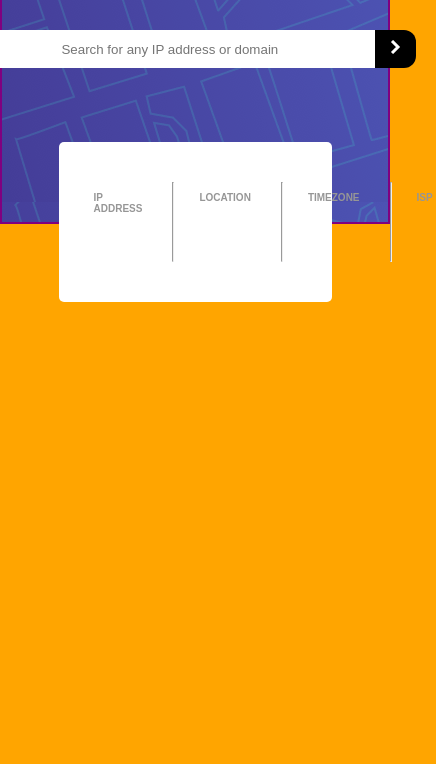
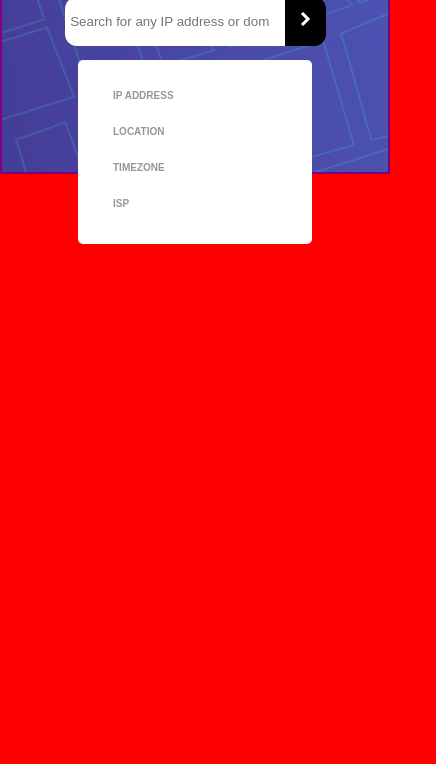
Before and after one commit to FolusoOjo/ip-address-tracker, a plain HTML site: page index.html in a window 390 px wide. Shown: the part 80-844 px from the top of the page, 436 px wide, since content can reach past the window. Drawn offline with Linux system fonts and the light colour scheme.

Commit message:
responsiveness

```diff
--- a/app.js
+++ b/app.js
@@ -10,16 +10,22 @@ btn.addEventListener("click", () => {
   searchInput.textContent = "";
   let search = searchInput.value;
   console.log(search);
+  ipdetails.style.width = "65%";
 
-
-  fetch(`https://geo.ipify.org/api/v2/country?apiKey=at_D8CKBbVOOmN6WEzLqi01Ok5WhY8ZX&ipAddress=${search}`)
+  fetch(
+    `https://geo.ipify.org/api/v2/country?apiKey=at_D8CKBbVOOmN6WEzLqi01Ok5WhY8ZX&ipAddress=${search}`
+  )
     .then((data) => data.json())
     .then((data) => {
       console.log(data);
-      Address.textContent = data.ip
-      loca.textContent = data.location.region + ", " + data.location.country + ", " + data.as.asn
-      timeZone.textContent = data.location.timezone
-      ISP.textContent = data.isp
-
+      Address.textContent = data.ip;
+      loca.textContent =
+        data.location.region +
+        ", " +
+        data.location.country +
+        ", " +
+        data.as.asn;
+      timeZone.textContent = data.location.timezone;
+      ISP.textContent = data.isp;
     });
 });
--- a/styles.css
+++ b/styles.css
@@ -70,8 +70,9 @@ main {
 }
 .IPdetails {
   display: flex;
+  justify-content: center;
   border-radius: 5px;
-  width: 70%;
+  /* width: 70%; */
   /* height: 160px; */
   padding: 40px 10px;
   position: absolute;
@@ -114,3 +115,45 @@ hr {
   font-size: 26px;
   font-weight: 500;
 }
+
+/* Responsiveness  for smaller screens*/
+
+@media screen and (max-width: 550px) {
+  body {
+    background: red;
+  }
+
+  .bgimg {
+    height: 250px;
+    padding: 22px 0;
+  }
+  .input {
+    padding: 5px 0;
+  }
+  #searchInput {
+    width: 220px;
+    padding: 15px 0;
+  }
+  #btn {
+    padding-top: 5px;
+  }
+
+  .IPdetails {
+    display: block;
+    border-radius: 5px;
+    width: 60%;
+    /* height: 160px; */
+    padding: 20px 10px;
+    position: absolute;
+    top: 140px;
+    background: white;
+    /* text-align: center; */
+  }
+  hr {
+    display: none;
+  }
+  .secondpara {
+    font-size: 16px;
+    font-weight: 600;
+  }
+}
```
